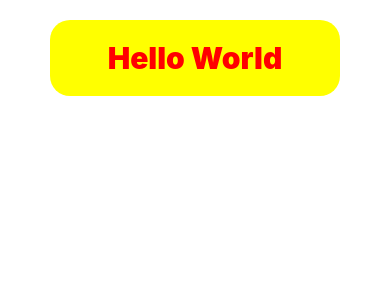
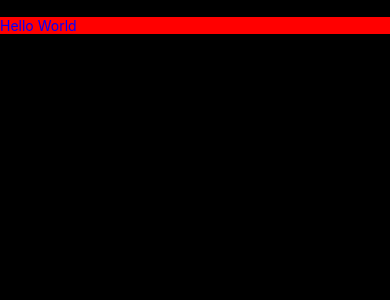
Before and after one commit to hussainali2023/react-native_1, a React Native app: screen / in a window 390 px wide. Shown: the top 300 px of the page. Built offline with nearby package versions, Linux system fonts and the light colour scheme.

Commit message:
added colorScheme

```diff
--- a/App.tsx
+++ b/App.tsx
@@ -4,31 +4,53 @@ import {
   View,
   SafeAreaView,
   Text,
-  StyleSheet
+  StyleSheet,
+  useColorScheme
 } from "react-native"
 
-const App = () =>{
+const App = (): JSX.Element =>{
+  const isDarkMode = useColorScheme() === "light"
   return (
     <SafeAreaView>
-      <View >
-        <Text style={styles.heading}>Hello World</Text>
+      <View style={styles.container}>
+        <Text>Hello World!</Text>
+        <Text style={isDarkMode ? styles.blackText : styles.whiteText}>Hello World</Text>
       </View>
     </SafeAreaView>
   )
 }
 
 const styles = StyleSheet.create({
+
+  container: {
+    // flex: 1,
+    // alignItems: "center"
+    backgroundColor:"black",
+    height:900
+  },
+
   heading: {
     textAlign:"center",
     fontSize: 30,
     fontWeight:"900",
     marginTop: 20,
-    color:"red",
+    // color:"red",
     backgroundColor:"yellow",
     marginHorizontal:50,
     padding:20,
     borderRadius: 20
+  },
+
+  whiteText: {
+    color:"red",
+    backgroundColor:"yellow"
+  },
+
+  blackText: {
+    color: "blue",
+    backgroundColor:"red"
   }
+
 })
 
 export default App;
```
Also changed, not shown: Contact.tsx (+6 -2 lines).
